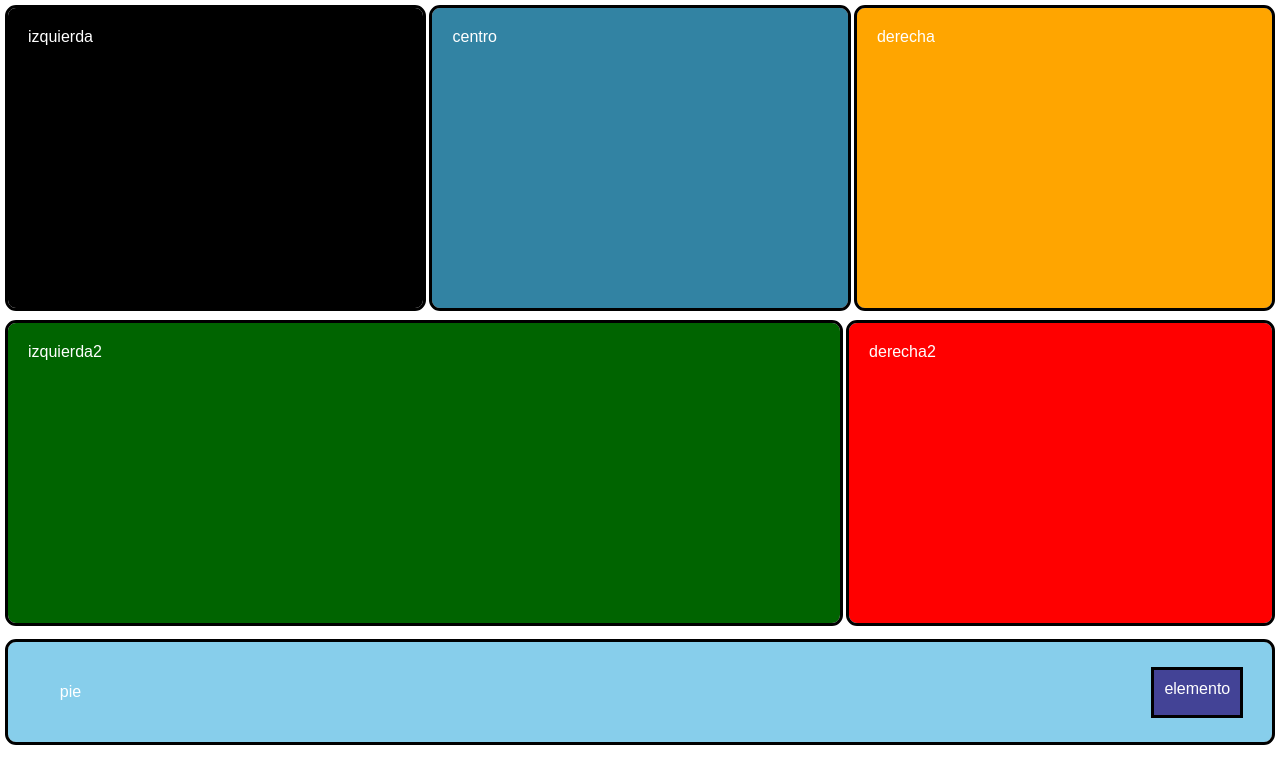
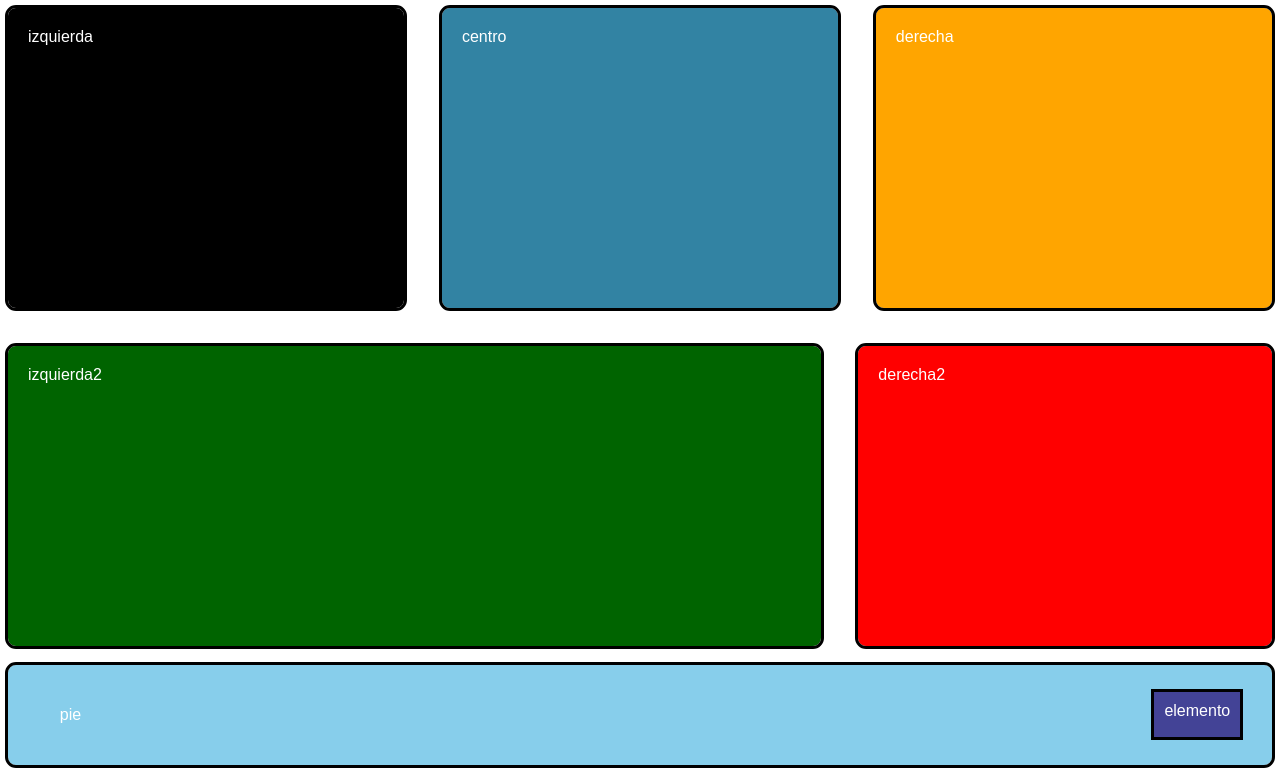
Before and after one commit to AlvaroCorreaD/Entregable-Flexbox, a website: page index.html in a window 1280 px wide. Shown: the part 111-884 px from the top of the page. Before the commit the page ends 861 px from the top, so only its background shows below. Drawn offline with Linux system fonts and the light colour scheme.

Commit message:
final touches

```diff
--- a/estilos.css
+++ b/estilos.css
@@ -69,8 +69,8 @@ body {
   width: 100%;
   height: 300px;
   margin-top: 3mm;
-  margin-bottom: 4mm;
-  column-gap: 2.5mm;
+  margin-bottom: 10mm;
+  column-gap: 10mm;
 }
 .izquierda {
   background-color: black;
@@ -104,7 +104,7 @@ body {
   flex-flow: row nowrap;
   width: 100%;
   height: 300px;
-  column-gap: 2.5mm;
+  column-gap: 10mm;
   margin-bottom: 2mm;
 }
 
```
